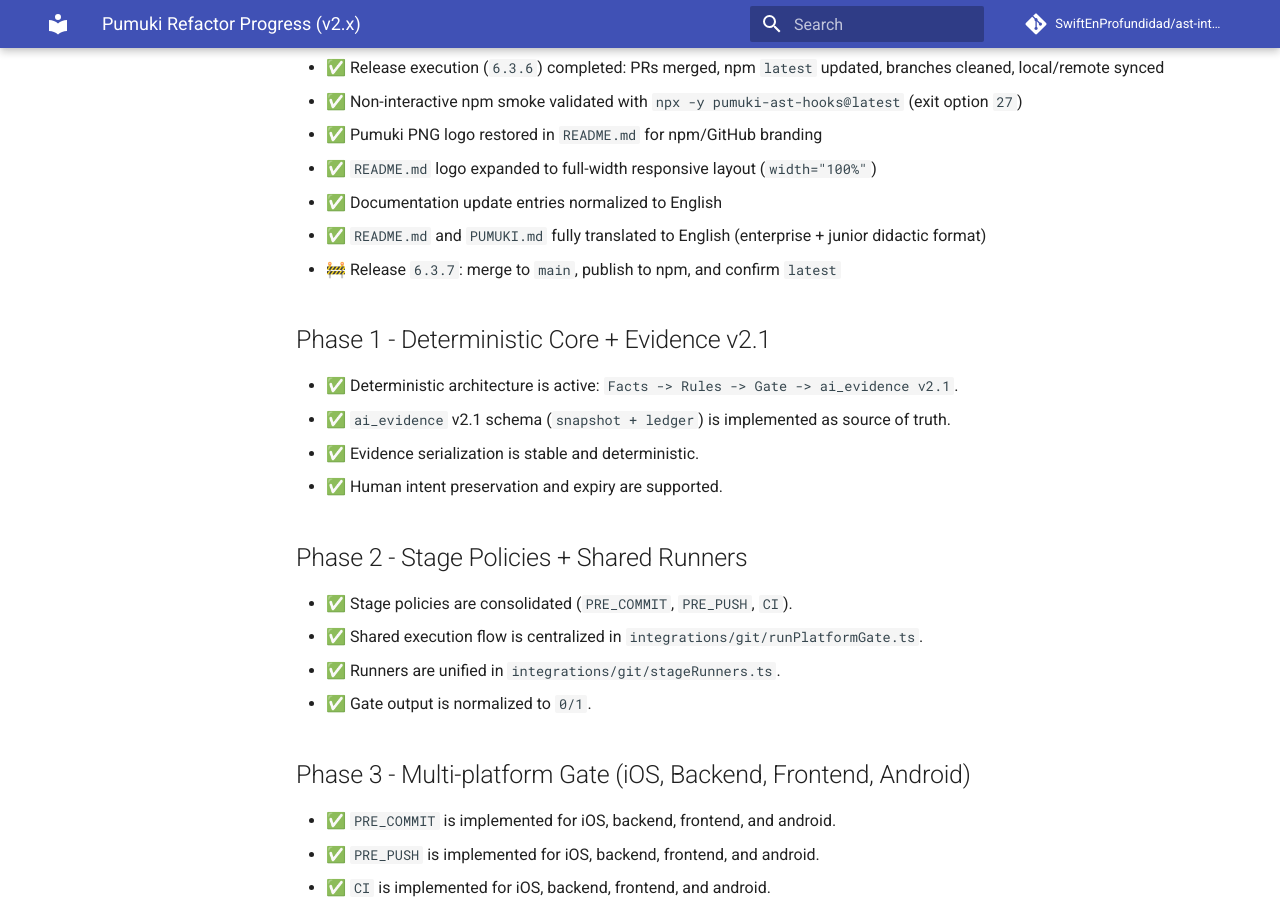
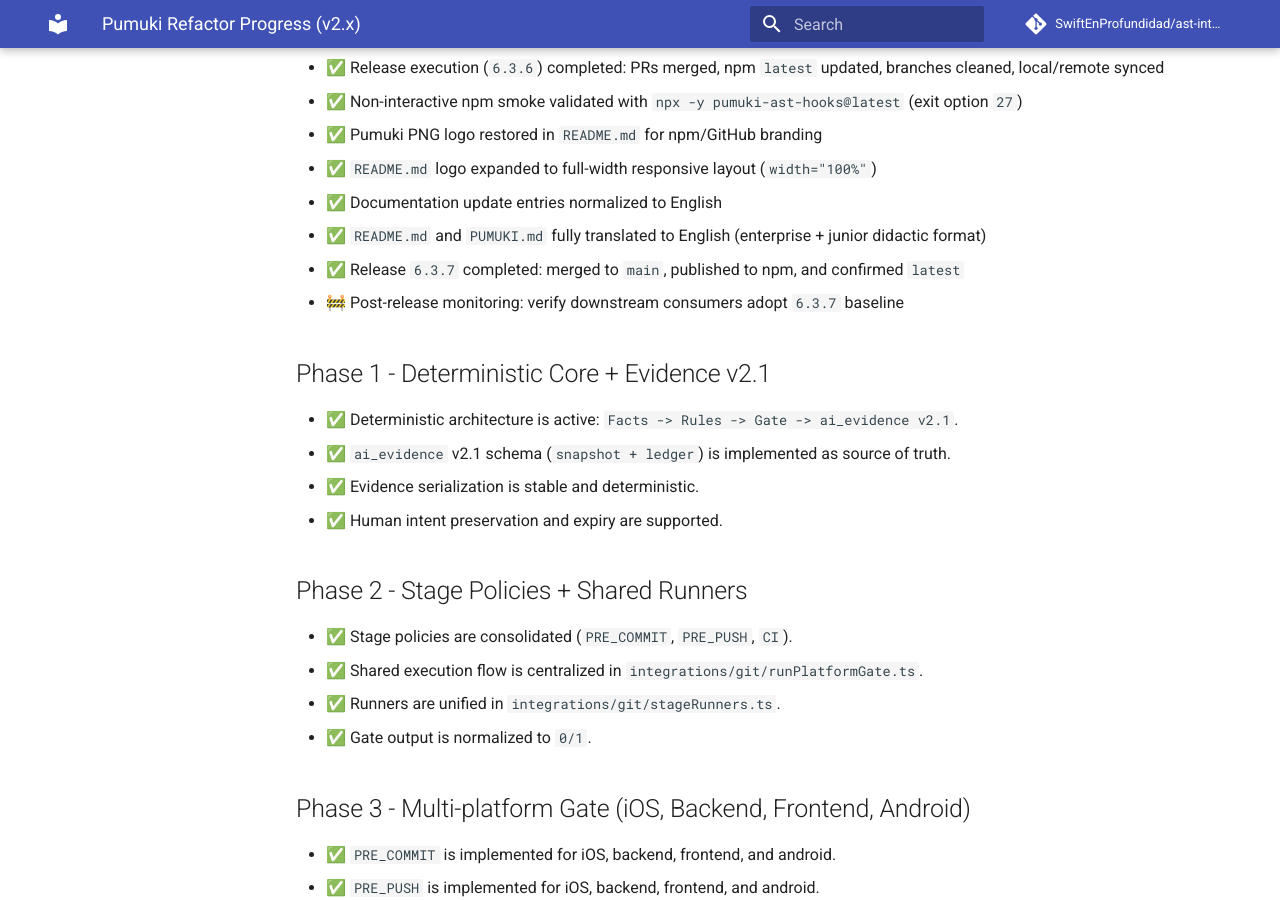
Before and after one commit to SwiftEnProfundidad/ast-intelligence-hooks, an MkDocs documentation site: the page built from docs/REFRACTOR_PROGRESS.md, in a window 1280 px wide and 900 px high, scrolled down 508 px. Built offline with MkDocs 1.6.1 and Material for MkDocs 9.7.7, drawn with Linux system fonts in a browser that asks for light colours; comment, search, counter and statistics services are not loaded.

Commit message:
docs(progress): close v6.3.7 release and set monitoring next step

```diff
--- a/docs/REFRACTOR_PROGRESS.md
+++ b/docs/REFRACTOR_PROGRESS.md
@@ -17,7 +17,8 @@
 - ✅ `README.md` logo expanded to full-width responsive layout (`width="100%"`)
 - ✅ Documentation update entries normalized to English
 - ✅ `README.md` and `PUMUKI.md` fully translated to English (enterprise + junior didactic format)
-- 🚧 Release `6.3.7`: merge to `main`, publish to npm, and confirm `latest`
+- ✅ Release `6.3.7` completed: merged to `main`, published to npm, and confirmed `latest`
+- 🚧 Post-release monitoring: verify downstream consumers adopt `6.3.7` baseline
 
 ## Phase 1 - Deterministic Core + Evidence v2.1
 
```
